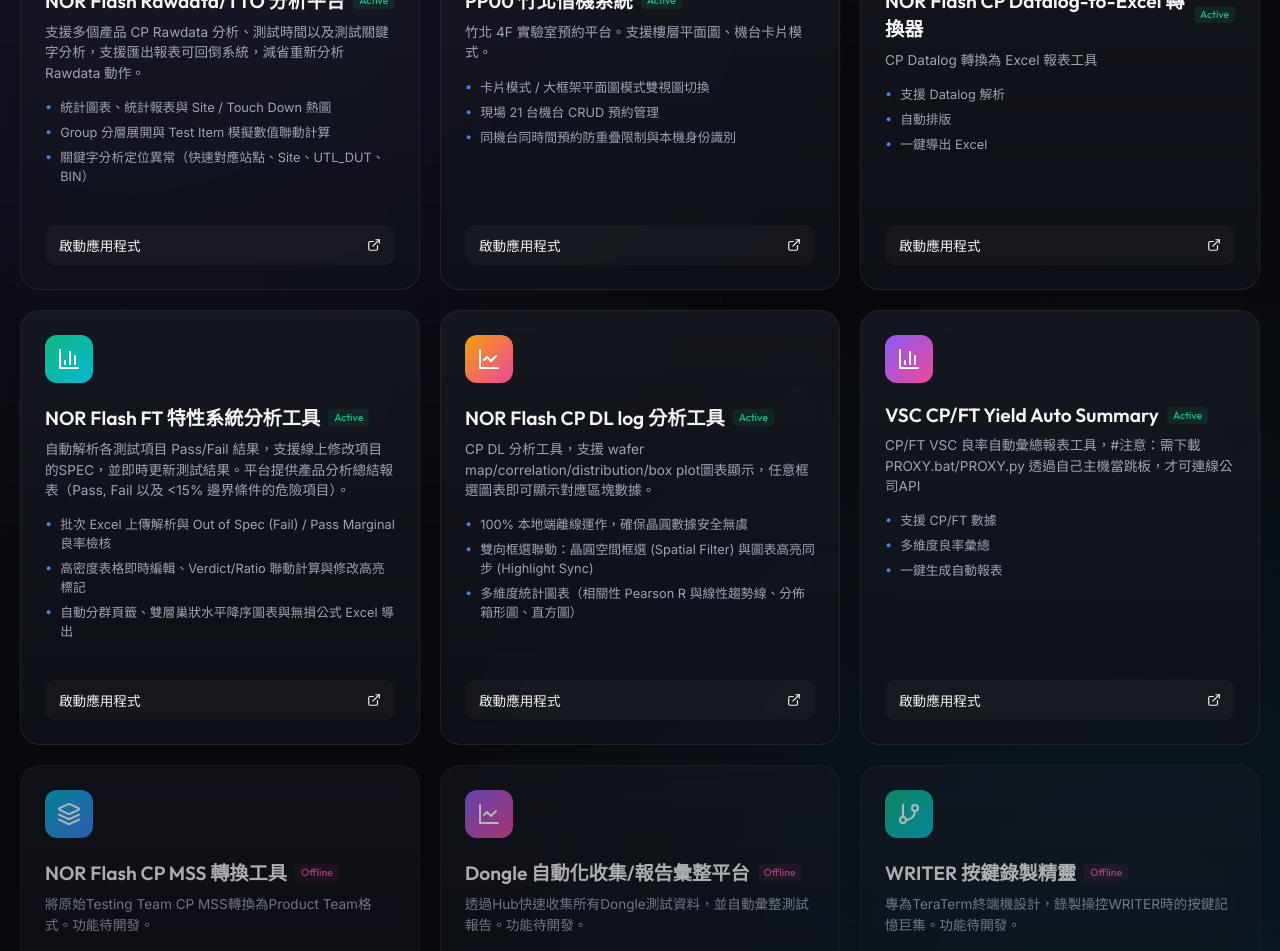
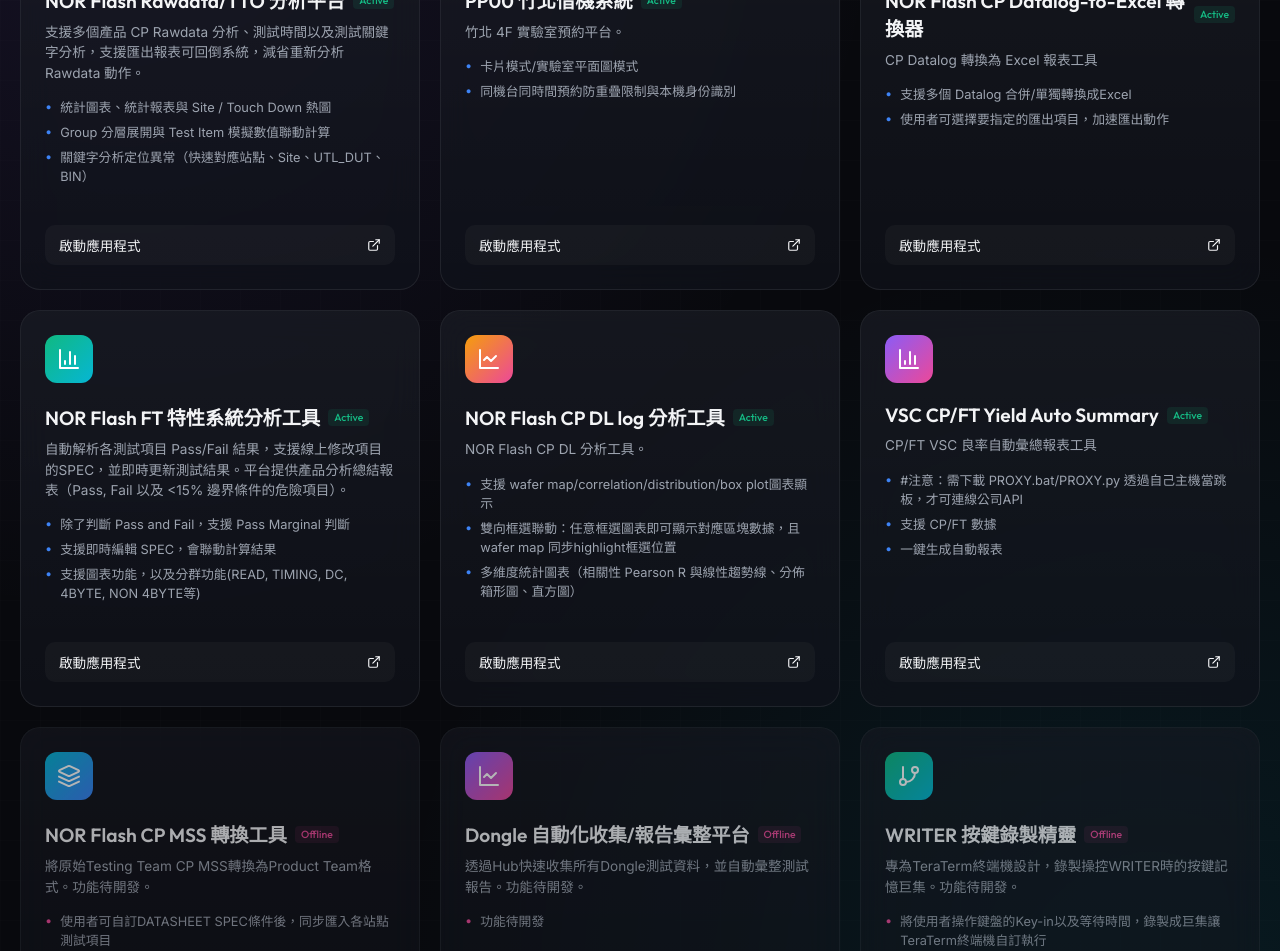
Before and after one commit to desmondlyu/PP00_portal, a React (Vite) app: page / in a window 1280 px wide. Shown: the part 520-1471 px from the top of the page. Built offline with nearby package versions, Linux system fonts and the light colour scheme.

Commit message:
feat: synchronize latest card titles and descriptions from CARDS.md

```diff
--- a/src/App.jsx
+++ b/src/App.jsx
@@ -203,7 +203,7 @@ export default function App() {
       id: 'jb-booking',
       title: 'PP00 竹北借機系統',
       badge: 'Active',
-      desc: '竹北 4F 實驗室預約平台。支援樓層平面圖、機台卡片模式。',
+      desc: '竹北 4F 實驗室預約平台。',
       icon: Calendar,
       gradient: 'var(--grad-purple-pink)',
       gridClass: 'col-4',
@@ -212,8 +212,7 @@ export default function App() {
       ghPagesUrl: './tool/JB_booking/index.html',
       status: 'active',
       details: [
-        '卡片模式 / 大框架平面圖模式雙視圖切換',
-        '現場 21 台機台 CRUD 預約管理',
+        '卡片模式/實驗室平面圖模式',
         '同機台同時間預約防重疊限制與本機身份識別'
       ]
     },
@@ -230,9 +229,8 @@ export default function App() {
       ghPagesUrl: './tool/DL_to_Excel/index.html',
       status: 'active',
       details: [
-        '支援 Datalog 解析',
-        '自動排版',
-        '一鍵導出 Excel'
+        '支援多個 Datalog 合併/單獨轉換成Excel',
+        '使用者可選擇要指定的匯出項目，加速匯出動作'
       ]
     },
     {
@@ -248,16 +246,16 @@ export default function App() {
       ghPagesUrl: './tool/CZ_dataset/index.html',
       status: 'active',
       details: [
-        '批次 Excel 上傳解析與 Out of Spec (Fail) / Pass Marginal 良率檢核',
-        '高密度表格即時編輯、Verdict/Ratio 聯動計算與修改高亮標記',
-        '自動分群頁籤、雙層巢狀水平降序圖表與無損公式 Excel 導出'
+        '除了判斷 Pass and Fail，支援 Pass Marginal 判斷',
+        '支援即時編輯 SPEC，會聯動計算結果',
+        '支援圖表功能，以及分群功能(READ, TIMING, DC, 4BYTE, NON 4BYTE等)'
       ]
     },
     {
       id: 'dl-analysis',
       title: 'NOR Flash CP DL log 分析工具',
       badge: 'Active',
-      desc: 'CP DL 分析工具，支援 wafer map/correlation/distribution/box plot圖表顯示，任意框選圖表即可顯示對應區塊數據。',
+      desc: 'NOR Flash CP DL 分析工具。',
       icon: LineChart,
       gradient: 'var(--grad-amber-pink)',
       gridClass: 'col-4',
@@ -266,8 +264,8 @@ export default function App() {
       ghPagesUrl: './tool/CP_DL_Analysis/index.html',
       status: 'active',
       details: [
-        '100% 本地端離線運作，確保晶圓數據安全無虞',
-        '雙向框選聯動：晶圓空間框選 (Spatial Filter) 與圖表高亮同步 (Highlight Sync)',
+        '支援 wafer map/correlation/distribution/box plot圖表顯示',
+        '雙向框選聯動：任意框選圖表即可顯示對應區塊數據，且 wafer map 同步highlight框選位置',
         '多維度統計圖表（相關性 Pearson R 與線性趨勢線、分佈箱形圖、直方圖）'
       ]
     },
@@ -275,7 +273,7 @@ export default function App() {
       id: 'yield-summary',
       title: 'VSC CP/FT Yield Auto Summary',
       badge: 'Active',
-      desc: 'CP/FT VSC 良率自動彙總報表工具，#注意：需下載 PROXY.bat/PROXY.py 透過自己主機當跳板，才可連線公司API',
+      desc: 'CP/FT VSC 良率自動彙總報表工具',
       icon: BarChart3,
       gradient: 'var(--grad-purple-pink)',
       gridClass: 'col-4',
@@ -284,8 +282,8 @@ export default function App() {
       ghPagesUrl: './tool/Yield_Summary/index.html',
       status: 'active',
       details: [
+        '#注意：需下載 PROXY.bat/PROXY.py 透過自己主機當跳板，才可連線公司API',
         '支援 CP/FT 數據',
-        '多維度良率彙總',
         '一鍵生成自動報表'
       ]
     },
@@ -302,7 +300,8 @@ export default function App() {
       ghPagesUrl: '#',
       status: 'active',
       details: [
-        '功能待開發'
+        '使用者可自訂DATASHEET SPEC條件後，同步匯入各站點測試項目',
+        '自動判斷MSS是否有迴圈'
       ]
     },
     {
@@ -334,7 +333,7 @@ export default function App() {
       ghPagesUrl: '#',
       status: 'active',
       details: [
-        '功能待開發'
+        '將使用者操作鍵盤的Key-in以及等待時間，錄製成巨集讓TeraTerm終端機自訂執行'
       ]
     }
   ];
```
Also changed, not shown: index.html (+6 -6 lines).
